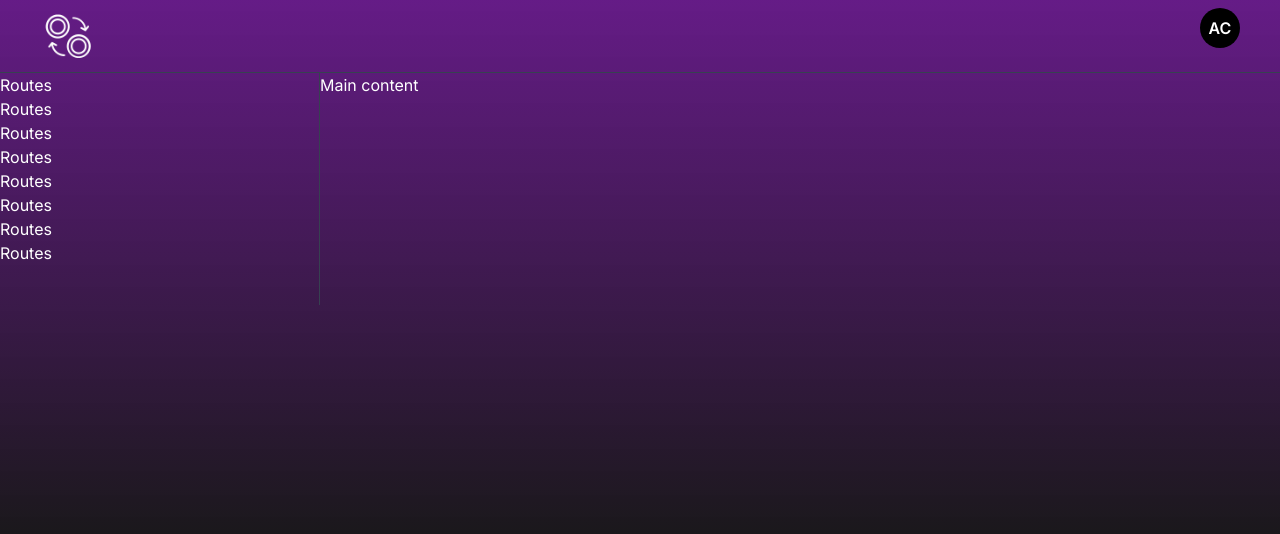
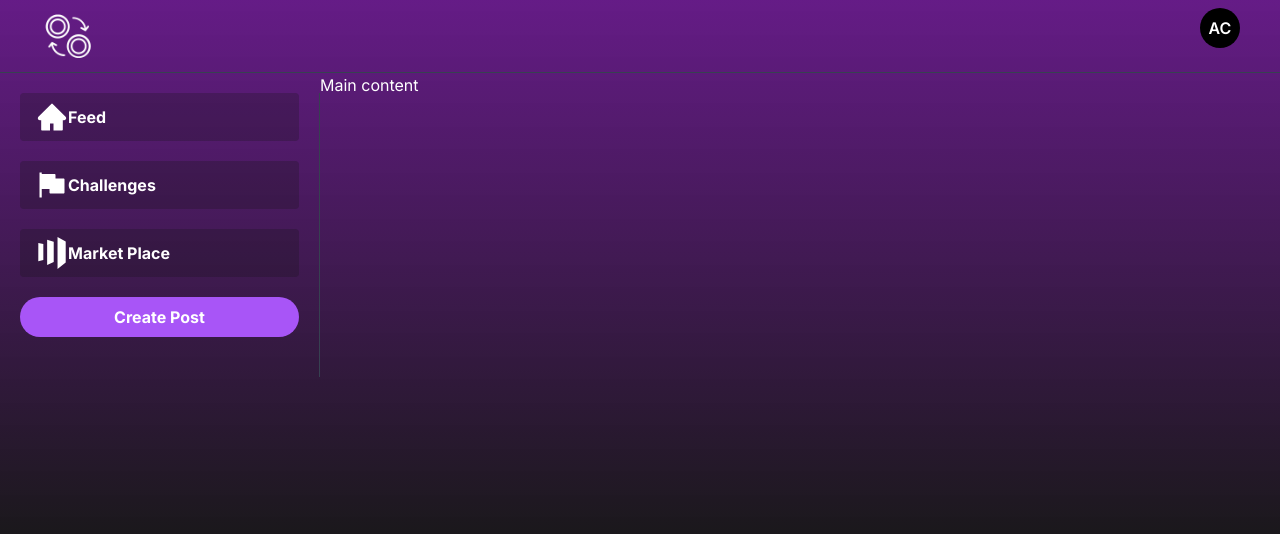
Before and after one commit to the-nexus-point/nexus-next.js, a Next.js app: page / in a window 1280 px wide. Shown: the top 534 px of the page. Built offline with nearby package versions, Linux system fonts and the light colour scheme.

Commit message:
touching feed

```diff
--- a/package.json
+++ b/package.json
@@ -14,6 +14,7 @@
     "postcss": "8.4.24",
     "react": "18.2.0",
     "react-dom": "18.2.0",
+    "react-icons": "^4.9.0",
     "tailwindcss": "3.3.2"
   }
 }
--- a/src/components/Feed.jsx
+++ b/src/components/Feed.jsx
@@ -1,3 +1,6 @@
+import { AiFillHome, AiFillFlag } from "react-icons/ai";
+import { SiMarketo } from "react-icons/si";
+
 const Feed = () => {
   return (
     <>
@@ -10,15 +13,22 @@ const Feed = () => {
         </div>
       </div>
       <div className="h-full w-full flex">
-        <div className="h-full w-1/4 flex flex-col justify-between pb-10 border-r border-gray-700">
-          <h2>Routes</h2>
-          <h2>Routes</h2>
-          <h2>Routes</h2>
-          <h2>Routes</h2>
-          <h2>Routes</h2>
-          <h2>Routes</h2>
-          <h2>Routes</h2>
-          <h2>Routes</h2>
+        <div className="h-full w-1/4 flex flex-col space-y-5 justify-between pb-10 border-r border-gray-700 my-5">
+          <button className="flex items-center rounded bg-neutral-900/25 hover:bg-neutral-900/40 font-bold py-2 px-4 mx-5">
+            <AiFillHome className="w-8 h-8" />
+            Feed
+          </button>
+          <button className="flex items-center rounded bg-neutral-900/25 hover:bg-neutral-900/40 font-bold py-2 px-4 mx-5">
+            <AiFillFlag className="w-8 h-8" />
+            Challenges
+          </button>
+          <button className="flex items-center rounded bg-neutral-900/25 hover:bg-neutral-900/40 font-bold py-2 px-4 mx-5">
+            <SiMarketo className="w-8 h-8" />
+            Market Place
+          </button>
+          <button className="rounded-full bg-purple-500 hover:bg-purple-700 font-bold py-2 px-4 focus:outline-none focus:shadow-outline mx-5">
+            Create Post
+          </button>
         </div>
         <div className="w-3/4 h-1/10">
           <h1>Main content</h1>
```
Also changed, not shown: 1 other file (tests, documents, lock files or other folders).
